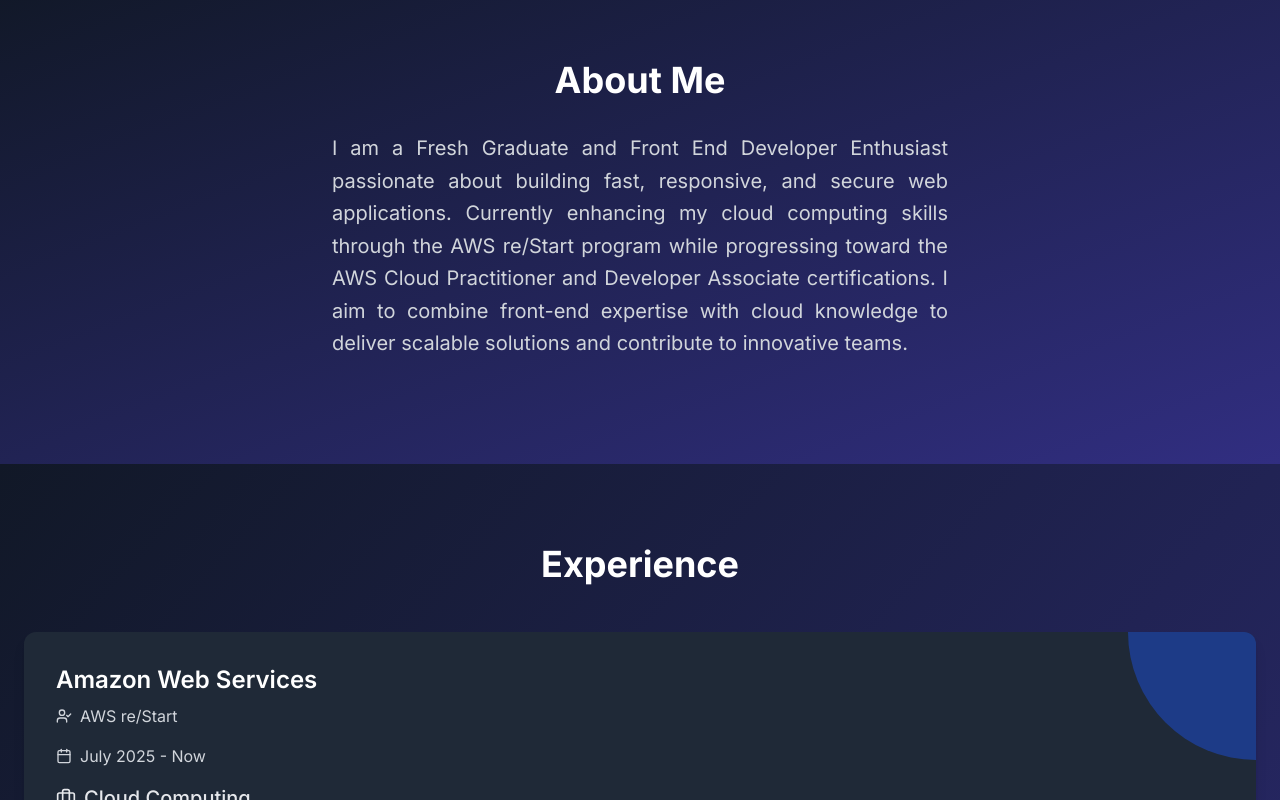
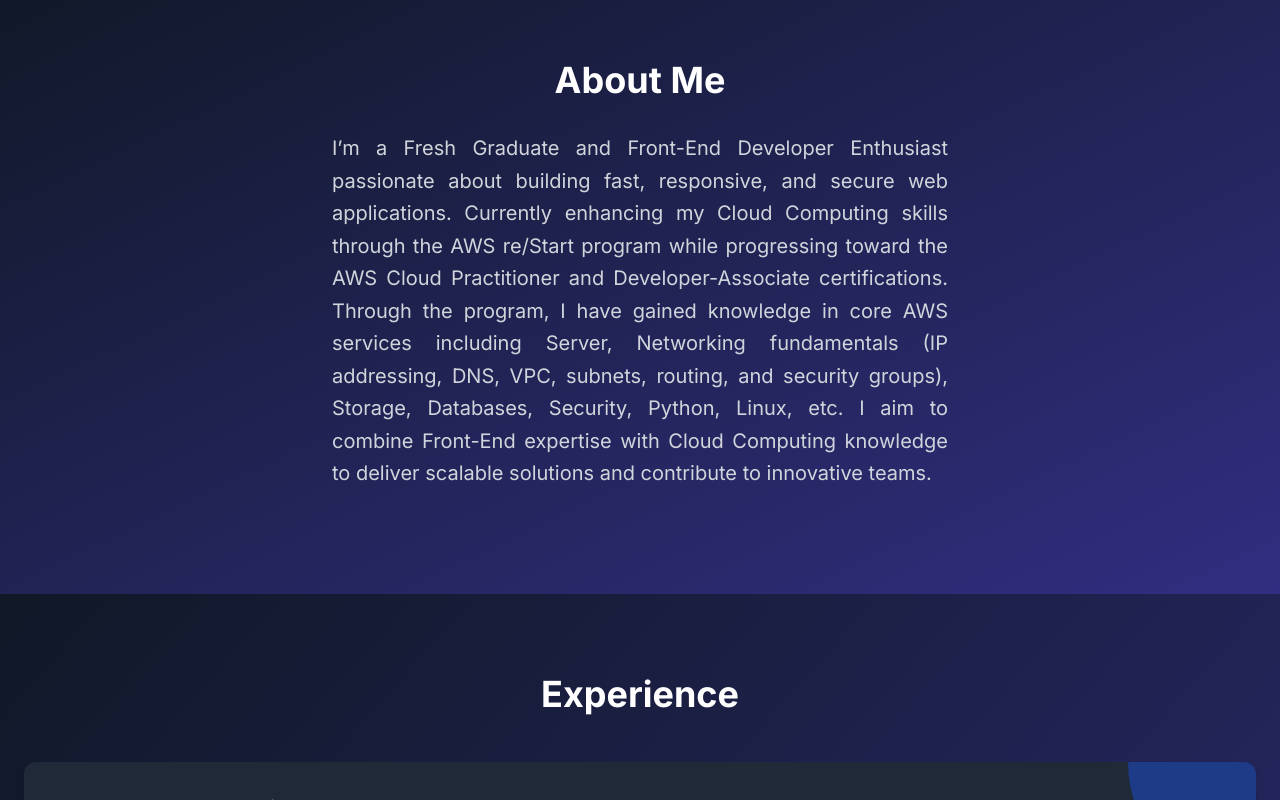
Before and after one commit to alfarosiregar/portofolio, a Next.js app: page / in a window 1280 px wide. Shown: the part 820-1620 px from the top of the page. Built offline with nearby package versions, Linux system fonts and the light colour scheme.

Commit message:
modify about and experiences section

```diff
--- a/src/components/fragments/About.tsx
+++ b/src/components/fragments/About.tsx
@@ -26,13 +26,17 @@ export default function About() {
             transition={{ duration: 0.5 }}
           >
             <p className="text-xl text-gray-700 dark:text-gray-300 leading-relaxed mb-6">
-              I am a Fresh Graduate and Front End Developer Enthusiast
-              passionate about building fast, responsive, and secure web
-              applications. Currently enhancing my cloud computing skills
-              through the AWS re/Start program while progressing toward the AWS
-              Cloud Practitioner and Developer Associate certifications. I aim
-              to combine front-end expertise with cloud knowledge to deliver
-              scalable solutions and contribute to innovative teams.
+              I’m a Fresh Graduate and Front-End Developer Enthusiast passionate
+              about building fast, responsive, and secure web applications.
+              Currently enhancing my Cloud Computing skills through the AWS
+              re/Start program while progressing toward the AWS Cloud
+              Practitioner and Developer-Associate certifications. Through the
+              program, I have gained knowledge in core AWS services including
+              Server, Networking fundamentals (IP addressing, DNS, VPC, subnets,
+              routing, and security groups), Storage, Databases, Security,
+              Python, Linux, etc. I aim to combine Front-End expertise with
+              Cloud Computing knowledge to deliver scalable solutions and
+              contribute to innovative teams.
             </p>
           </motion.div>
         </div>
--- a/src/components/fragments/Experiences.tsx
+++ b/src/components/fragments/Experiences.tsx
@@ -11,7 +11,7 @@ export default function Experience() {
       role: "Cloud Computing",
       responsibilities: [
         "Participating in AWS re/Start, a full-time 12-week (3-month) cloud computing training program",
-        "Gained knowledge of AWS services including EC2, S3, IAM, Networking, Security, Python, RDS, etc.",
+        "Gained knowledge of AWS services including Server, Networking, Storage, Databases, Security, Python, Linux, etc.",
         "Completed hands-on labs and real-world projects, applying cloud concepts to practical scenarios",
         "Actively preparing for AWS Certified Cloud Practitioner and AWS Certified Developer – Associate",
       ],
```
